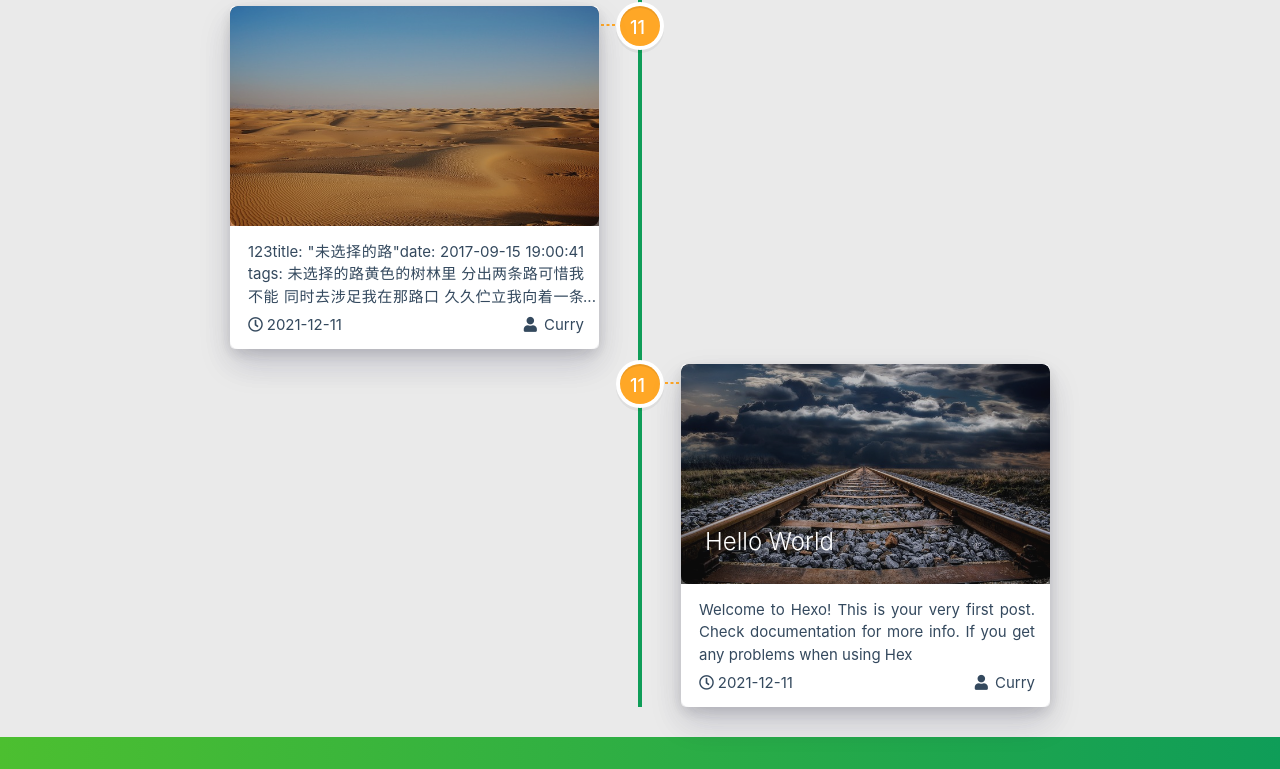
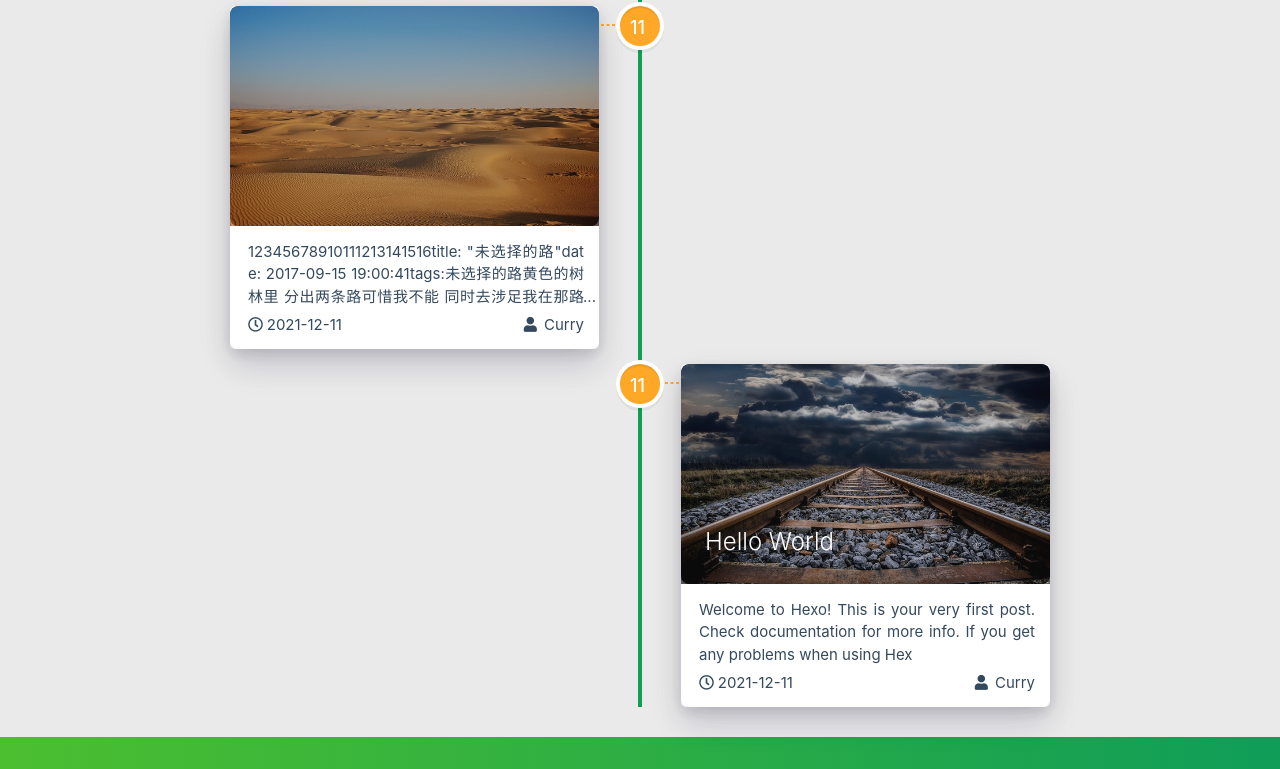
Before and after one commit to Kobe-Curry/Kobe-Curry.GitHub.io, a plain HTML site: page archives/index.html in a window 1280 px wide. Shown: the part 897-1666 px from the top of the page. Drawn offline with nearby package versions, Linux system fonts and the light colour scheme; some packages are replaced by stand-ins of ours; no server answers; a script that the page names is missing.

Commit message:
Site updated: 2021-12-11 22:08:39

```diff
--- a/archives/index.html
+++ b/archives/index.html
@@ -482,9 +482,7 @@
                         <div class="card-content article-content">
                             <div class="summary block-with-text">
 
-                                    123title: &quot;未选择的路&quot;date: 2017-09-15 19:00:41tags:
-
-未选择的路黄色的树林里 分出两条路可惜我不能 同时去涉足我在那路口 久久伫立我向着一条路 极目望去直到它消失在丛林的深处也
+                                    12345678910111213141516title: &quot;未选择的路&quot;date: 2017-09-15 19:00:41tags:未选择的路黄色的树林里 分出两条路可惜我不能 同时去涉足我在那路口 久久伫立我向着一条
 
                             </div>
                             <div class="publish-info">
```
Also changed, not shown: 2021/12/11/未选择的路/index.html (+2 -5 lines), archives/2021/12/index.html (+1 -3 lines), archives/2021/index.html (+1 -3 lines), index.html (+1 -3 lines).
